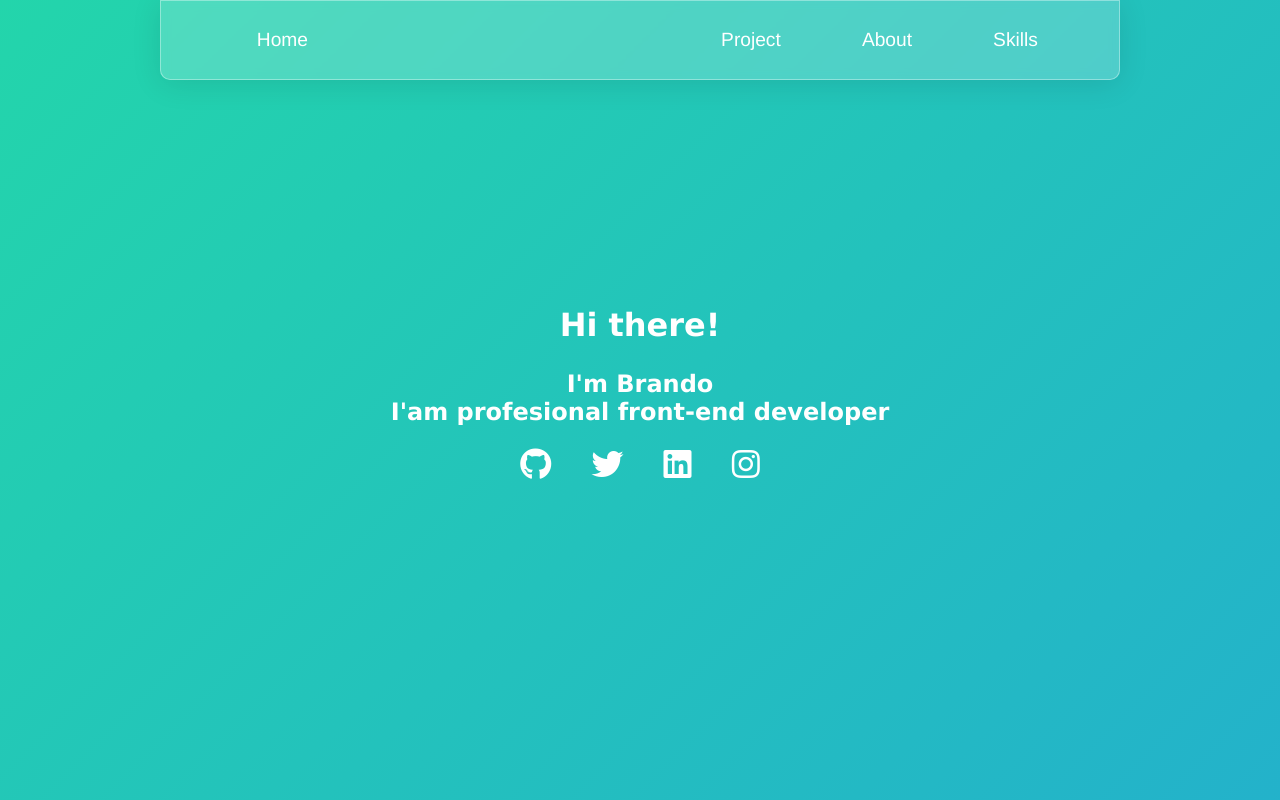
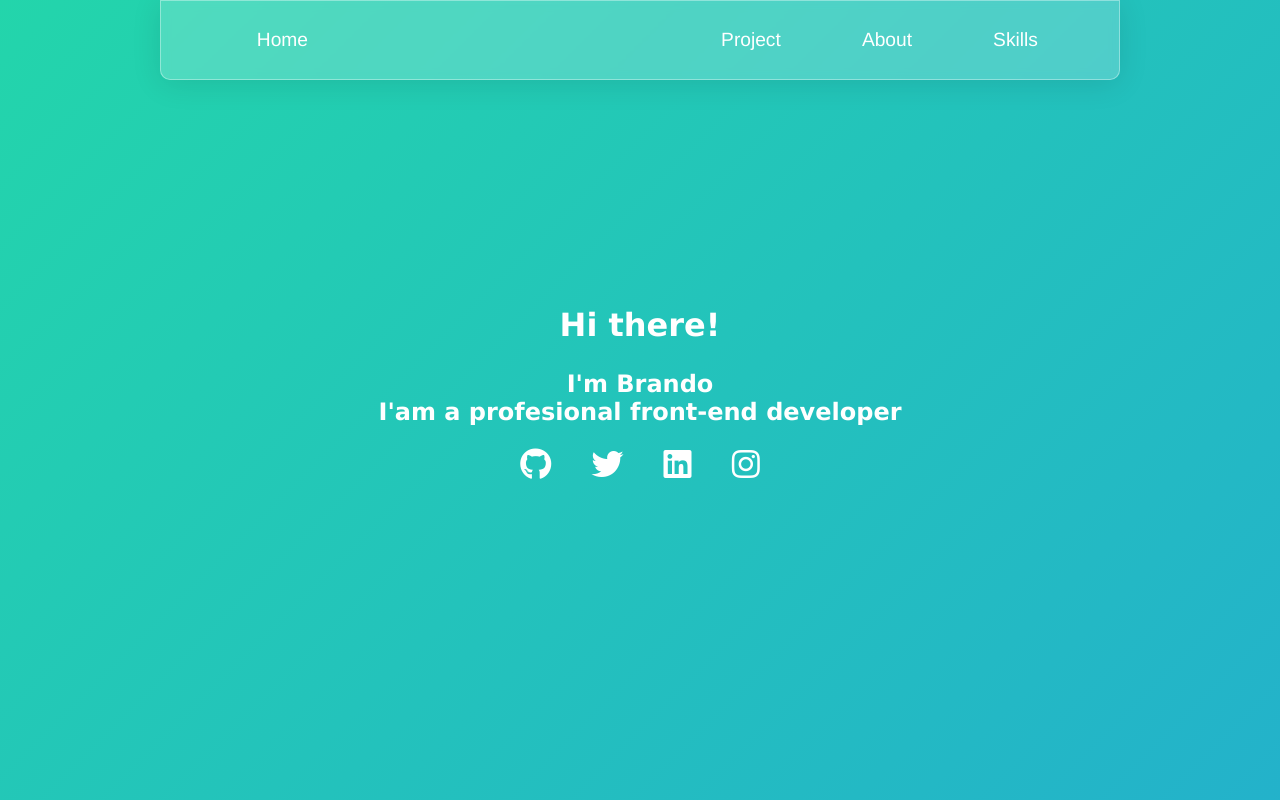
Before and after one commit to brandobogar/tugas-hacktiv8, a plain HTML site: page index.html in a window 1280 px wide. Drawn offline with Linux system fonts and the light colour scheme.

Commit message:
header 2 rubah

```diff
--- a/index.html
+++ b/index.html
@@ -30,7 +30,7 @@
      <div class="main-header">
       <h1>Hi there!</h1>
 <h2 >I'm Brando</h2>
-      <h2 style="padding: 0;margin: 0;">I'am profesional front-end developer</h2>
+      <h2 style="padding: 0;margin: 0;">I'am a profesional front-end developer</h2>
     </div>
     <div class="main-social">
       <ul>
```
